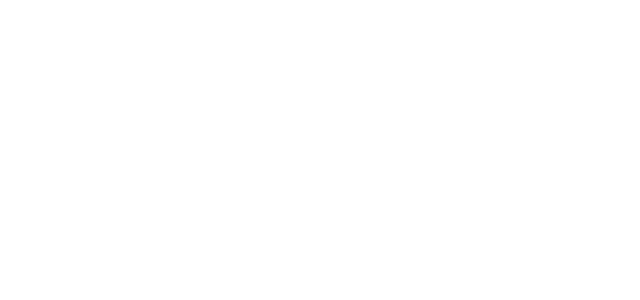
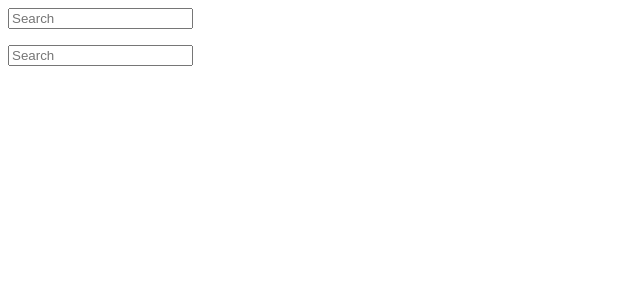
Before and after one commit to logunlaja26/AngularMusicMatchClient, an Angular app: page / in a window 1280 px wide. Shown: the top 300 px of the page, without its empty margins (0-640 px from the left). Built offline with nearby package versions, Linux system fonts and the light colour scheme.

Commit message:
Added search boxes for artists and song-title

```diff
--- a/src/app/app.component.html
+++ b/src/app/app.component.html
@@ -1,21 +1,9 @@
-<!-- * * * * * * * * * * * * * * * * * * * * * * * * * * * * * * * -->
-<!-- * * * * * * * * * * * The content below * * * * * * * * * * * -->
-<!-- * * * * * * * * * * is only a placeholder * * * * * * * * * * -->
-<!-- * * * * * * * * * * and can be replaced. * * * * * * * * * * * -->
-<!-- * * * * * * * * * * * * * * * * * * * * * * * * * * * * * * * -->
-<!-- * * * * * * * * * Delete the template below * * * * * * * * * * -->
-<!-- * * * * * * * to get started with your project! * * * * * * * * -->
-<!-- * * * * * * * * * * * * * * * * * * * * * * * * * * * * * * * -->
-
-
-<!-- * * * * * * * * * * * * * * * * * * * * * * * * * * * * * * * -->
-<!-- * * * * * * * * * * * The content above * * * * * * * * * * * -->
-<!-- * * * * * * * * * * is only a placeholder * * * * * * * * * * -->
-<!-- * * * * * * * * * * and can be replaced. * * * * * * * * * * * -->
-<!-- * * * * * * * * * * * * * * * * * * * * * * * * * * * * * * * -->
-<!-- * * * * * * * * * * End of Placeholder * * * * * * * * * * * -->
-<!-- * * * * * * * * * * * * * * * * * * * * * * * * * * * * * * * -->
-
-
-
-<router-outlet></router-outlet>
+<div class="toolbar" role="banner">
+  <form class="form-inline waves-light" mdbWavesEffect>
+    <input class="form-control mr-sm-2" type="text" placeholder="Search">
+  </form>
+  <p></p>
+  <form class="form-inline waves-light" mdbWavesEffect>
+    <input class="form-control mr-sm-2" type="text" placeholder="Search">
+  </form>
+</div>
```
